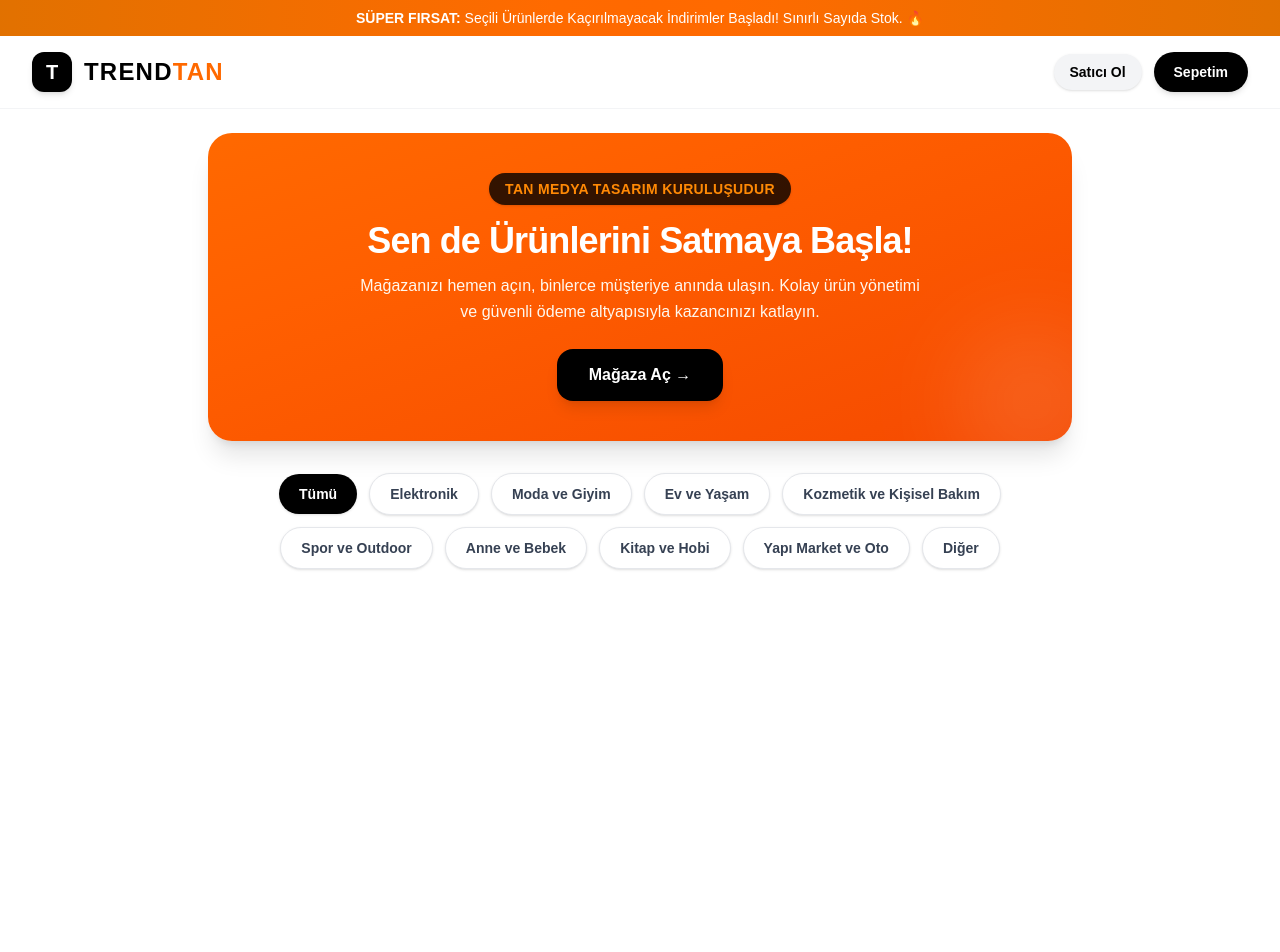
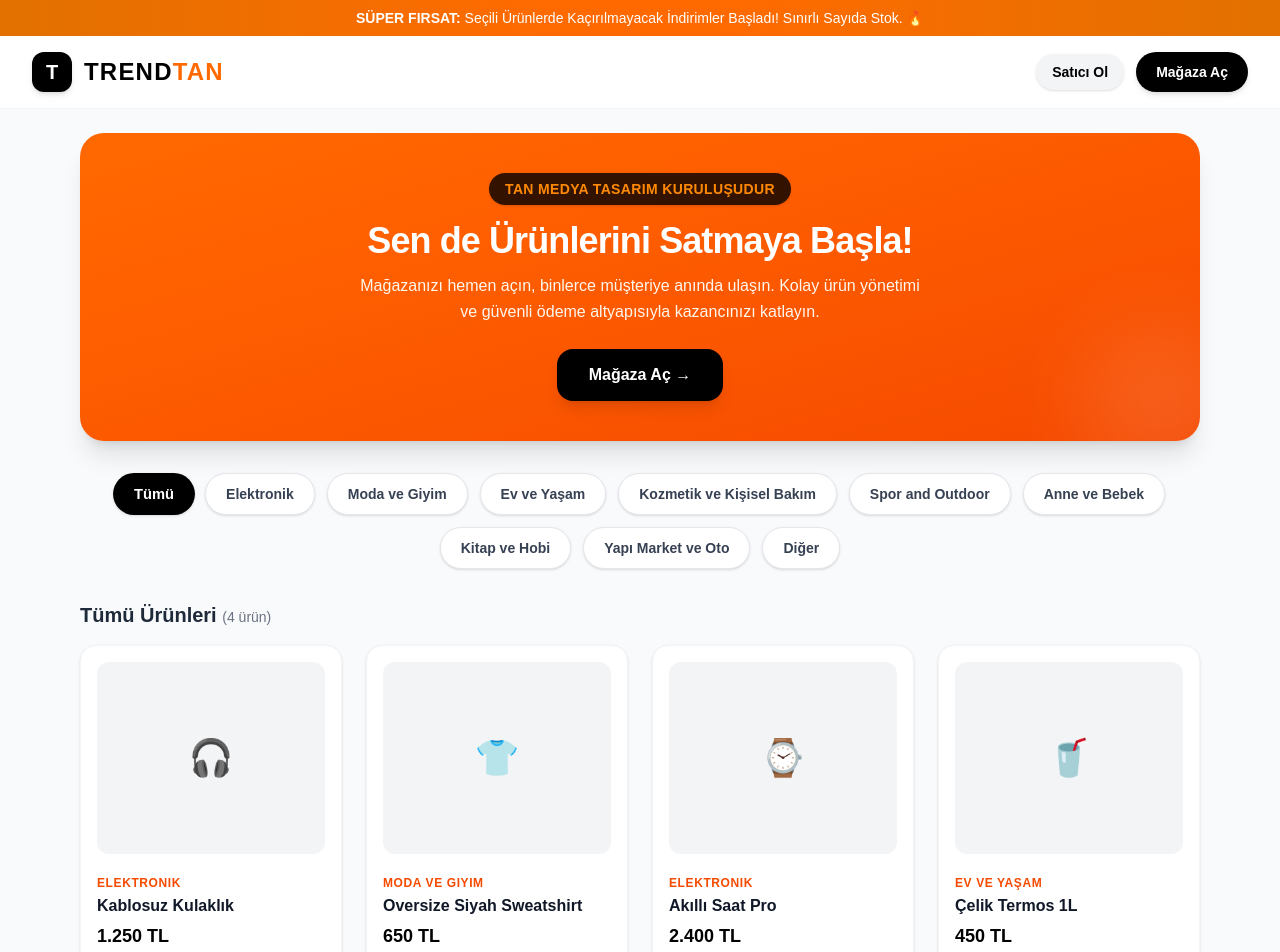
Before and after one commit to mustafatan06/trend.tan, a Next.js app: page / in a window 1280 px wide. Shown: the top 952 px of the page. Before the commit the page ends 800 px from the top, so only its background shows below. Built offline with nearby package versions, Linux system fonts and the light colour scheme.

Commit message:
Kategoriler aktiflestirildi veurun listeleme alani eklendi

```diff
--- a/app/page.tsx
+++ b/app/page.tsx
@@ -1,17 +1,34 @@
-import Image from "next/image";
+"use client";
+
+import { useState } from "react";
 import Link from "next/link";
 
 export default function Home() {
+  // Seçilen aktif kategoriyi tutmak için state
+  const [aktifKategori, setAktifKategori] = useState("Tümü");
+
+  // Örnek ürün listesi (Yönetim panelinden ürün eklendikçe burası veritabanından/API'den beslenecek)
+  const urunler = [
+    { id: 1, baslik: "Kablosuz Kulaklık", fiyat: "1.250 TL", kategori: "Elektronik", gorsel: "🎧" },
+    { id: 2, baslik: "Oversize Siyah Sweatshirt", fiyat: "650 TL", kategori: "Moda ve Giyim", gorsel: "👕" },
+    { id: 3, baslik: "Akıllı Saat Pro", fiyat: "2.400 TL", kategori: "Elektronik", gorsel: "⌚" },
+    { id: 4, baslik: "Çelik Termos 1L", fiyat: "450 TL", kategori: "Ev ve Yaşam", gorsel: "🥤" },
+  ];
+
+  // Kategoriye göre ürünleri filtreleme
+  const filtrelenmisUrunler = aktifKategori === "Tümü"
+    ? urunler
+    : urunler.filter(u => u.kategori === aktifKategori);
+
   return (
-    <div className="min-h-screen bg-white flex flex-col">
+    <div className="min-h-screen bg-gray-50 flex flex-col">
       {/* Üst Fırsat Bandı */}
       <div className="w-full bg-gradient-to-r from-amber-600 via-orange-500 to-amber-600 text-white text-xs sm:text-sm py-2 px-4 text-center font-medium shadow-sm">
         <span className="font-bold">SÜPER FIRSAT:</span> Seçili Ürünlerde Kaçırılmayacak İndirimler Başladı! Sınırlı Sayıda Stok. 🔥
       </div>
 
       {/* Header / Üst Menü */}
-      <header className="w-full border-b border-gray-100 px-4 sm:px-8 py-4 flex flex-wrap items-center justify-between gap-4 bg-white">
-        {/* Logo Alanı */}
+      <header className="w-full border-b border-gray-100 px-4 sm:px-8 py-4 flex flex-wrap items-center justify-between gap-4 bg-white sticky top-0 z-50">
         <div className="flex items-center gap-3">
           <div className="w-10 h-10 bg-black rounded-xl flex items-center justify-center text-white font-bold text-xl shadow-md">
             T
@@ -21,25 +38,24 @@ export default function Home() {
           </span>
         </div>
 
-        {/* Sağ Butonlar (Satıcı Ol ve Sepetim) - Mobilde taşmayı önleyecek esnek yapı */}
         <div className="flex items-center gap-3 ml-auto sm:ml-0">
           <Link
-            href="#"
+            href="/satici-ol"
             className="px-4 py-2 bg-gray-100 hover:bg-gray-200 text-black text-sm font-semibold rounded-full transition-all shadow-sm"
           >
             Satıcı Ol
           </Link>
           <Link
-            href="#"
+            href="/magaza-ac"
             className="px-5 py-2.5 bg-black hover:bg-gray-800 text-white text-sm font-semibold rounded-full transition-all shadow-md flex items-center gap-2"
           >
-            Sepetim
+            Mağaza Aç
           </Link>
         </div>
       </header>
 
       {/* Ana İçerik Alanı */}
-      <main className="flex-1 max-w-4xl w-full mx-auto px-4 py-6 flex flex-col items-center">
+      <main className="flex-1 max-w-6xl w-full mx-auto px-4 py-6 flex flex-col items-center">
         {/* Banner Kartı */}
         <div className="w-full bg-gradient-to-br from-orange-500 to-orange-600 rounded-3xl p-6 sm:p-10 text-white shadow-xl flex flex-col items-center text-center relative overflow-hidden mb-8">
           <div className="absolute -right-10 -bottom-10 w-40 h-40 bg-white/10 rounded-full blur-2xl pointer-events-none" />
@@ -57,7 +73,7 @@ export default function Home() {
           </p>
 
           <Link
-            href="#"
+            href="/magaza-ac"
             className="px-8 py-3.5 bg-black hover:bg-gray-900 text-white text-sm sm:text-base font-bold rounded-2xl shadow-lg transition-all transform active:scale-95 flex items-center gap-2"
           >
             Mağaza Aç →
@@ -65,7 +81,7 @@ export default function Home() {
         </div>
 
         {/* Kategoriler */}
-        <div className="w-full">
+        <div className="w-full mb-8">
           <div className="flex flex-wrap items-center justify-center gap-2 sm:gap-3">
             {[
               "Tümü",
@@ -73,7 +89,7 @@ export default function Home() {
               "Moda ve Giyim",
               "Ev ve Yaşam",
               "Kozmetik ve Kişisel Bakım",
-              "Spor ve Outdoor",
+              "Spor and Outdoor",
               "Anne ve Bebek",
               "Kitap ve Hobi",
               "Yapı Market ve Oto",
@@ -81,9 +97,10 @@ export default function Home() {
             ].map((kategori, index) => (
               <button
                 key={index}
-                className={`px-5 py-2.5 rounded-full text-sm font-semibold transition-all shadow-sm ${
-                  index === 0
-                    ? "bg-black text-white shadow-md"
+                onClick={() => setAktifKategori(kategori)}
+                className={`px-5 py-2.5 rounded-full text-sm font-semibold transition-all shadow-sm cursor-pointer ${
+                  aktifKategori === kategori
+                    ? "bg-black text-white shadow-md scale-105"
                     : "bg-white text-gray-700 border border-gray-200 hover:border-black hover:text-black"
                 }`}
               >
@@ -92,6 +109,43 @@ export default function Home() {
             ))}
           </div>
         </div>
+
+        {/* Ürünlerin Listelendiği Alan (Panelden Eklenenler Buraya Gelecek) */}
+        <div className="w-full">
+          <div className="flex items-center justify-between mb-4">
+            <h2 className="text-xl font-bold text-gray-800">
+              {aktifKategori} Ürünleri <span className="text-sm text-gray-500 font-normal">({filtrelenmisUrunler.length} ürün)</span>
+            </h2>
+          </div>
+
+          {filtrelenmisUrunler.length > 0 ? (
+            <div className="grid grid-cols-1 sm:grid-cols-2 md:grid-cols-3 lg:grid-cols-4 gap-6">
+              {filtrelenmisUrunler.map((urun) => (
+                <div
+                  key={urun.id}
+                  className="bg-white rounded-2xl p-4 shadow-sm hover:shadow-md transition-all border border-gray-100 flex flex-col justify-between"
+                >
+                  <div className="w-full h-48 bg-gray-100 rounded-xl flex items-center justify-center text-4xl mb-4">
+                    {urun.gorsel}
+                  </div>
+                  <div>
+                    <span className="text-xs text-orange-600 font-semibold uppercase tracking-wider">{urun.kategori}</span>
+                    <h3 className="font-bold text-gray-900 text-base mb-1">{urun.baslik}</h3>
+                    <p className="text-black font-extrabold text-lg">{urun.fiyat}</p>
+                  </div>
+                  <button className="mt-4 w-full py-2.5 bg-black hover:bg-gray-800 text-white text-sm font-semibold rounded-xl transition-all">
+                    İncele / Sepete At
+                  </button>
+                </div>
+              ))}
+            </div>
+          ) : (
+            <div className="w-full py-16 bg-white rounded-2xl border border-dashed border-gray-300 text-center flex flex-col items-center justify-center">
+              <p className="text-gray-500 text-base font-medium">Bu kategoride henüz ürün bulunmuyor.</p>
+              <p className="text-gray-400 text-sm mt-1">Yönetim panelinden yeni ürün eklediğinizde burada görünecektir.</p>
+            </div>
+          )}
+        </div>
       </main>
     </div>
   );
```
